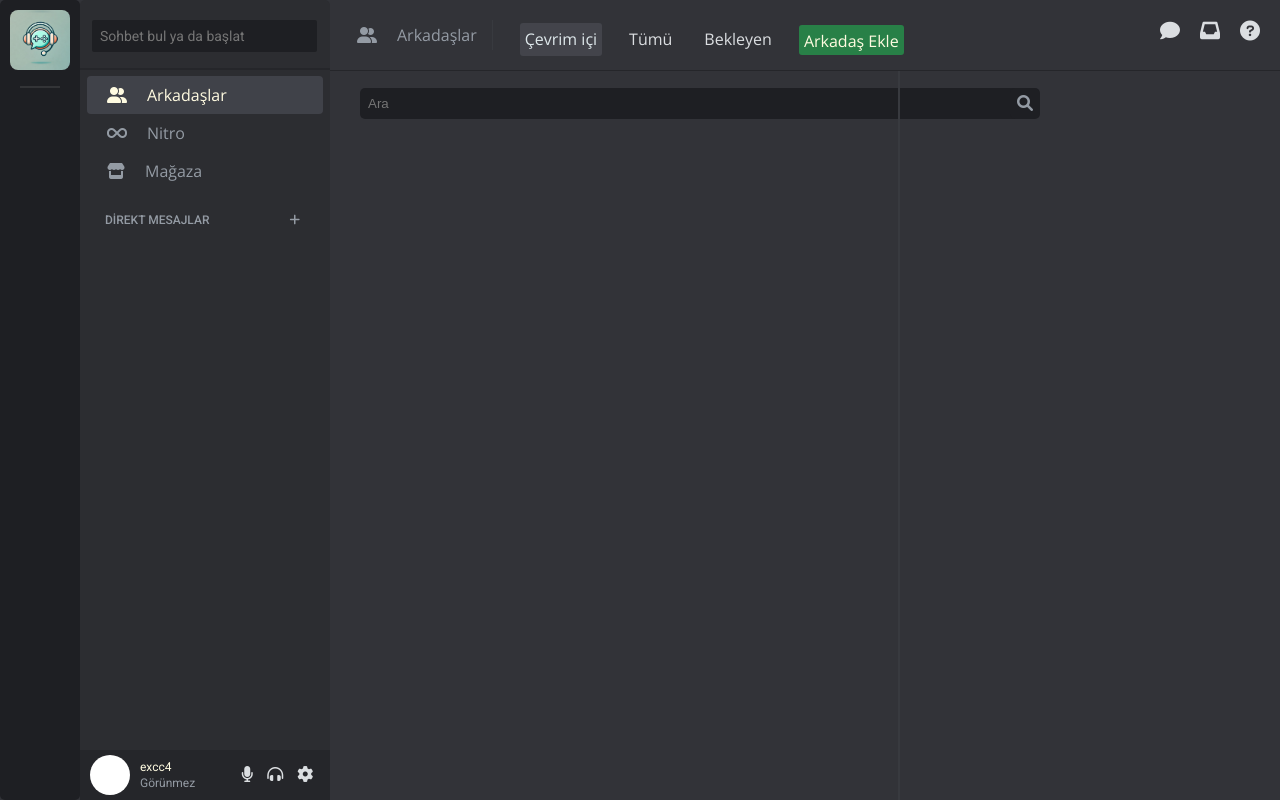
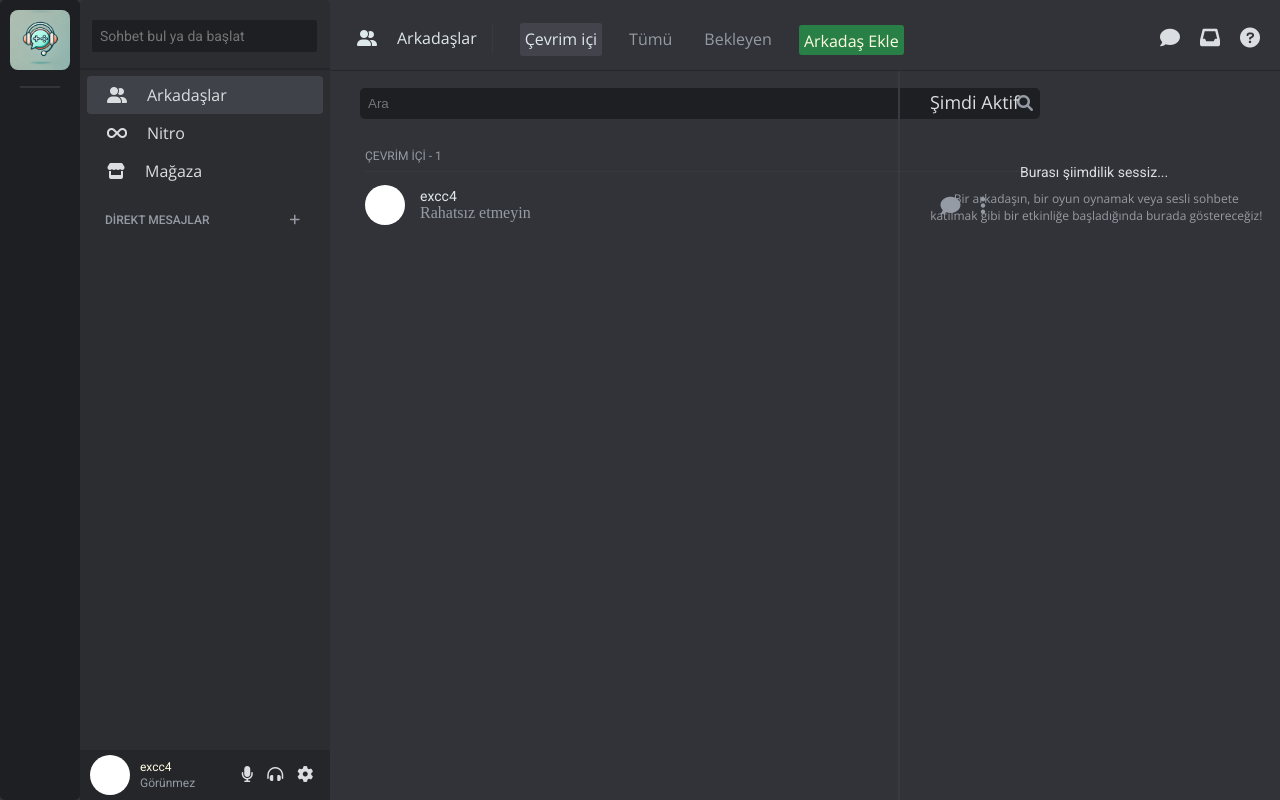
Before and after one commit to talhayay11/discord-front, a plain HTML site: page index.html in a window 1280 px wide. Drawn offline with nearby package versions, Linux system fonts and the light colour scheme.

Commit message:
message
message settings and content is done

```diff
--- a/index.js
+++ b/index.js
@@ -102,14 +102,39 @@
     <div className="main-content">
      <div className="main-content-search">
       <input type= "text" className="main-content-search-searchbar" placeholder= "Ara"/>
-      <i class="fa-solid fa-magnifying-glass main-content-search-icon"></i>
+      <i className="fa-solid fa-magnifying-glass main-content-search-icon"></i>
+     </div>
+
+      <div className="main-content-subject">
+       <div className="main-content-subject-situation">ÇEVRİM İÇİ - 1</div>
+       <hr className="main-content-subject-divider"/>
+       <div className="main-content-subject-message">
+        <div className="main-content-subject-message-messages">
+         <div className="main-content-subject-message-messages-pic"></div>
+         <div className="main-content-subject-message-messages-texts">
+          <div className="main-content-subject-message-messages-texts-nick">excc4</div>
+          <div className="main-content-subject-message-messages-texts-what">Rahatsız etmeyin</div>
+         </div>
+
+         <div className="main-content-subject-message-messages-icons">
+          <i className="fa-solid fa-comment fa-lg"></i>
+          <i className="fa-solid fa-ellipsis-vertical fa-lg"></i>
+         </div>
+        </div>
+       </div>
+      </div>
      </div>
 
      <div className="main-content-online">
       <hr className="main-content-online-divider"/>
+      <div className="main-content-online-right">
+       <div className="main-content-online-right-top">Şimdi Aktif</div>
+       <div className="main-content-online-right-text">Burası şiimdilik sessiz...</div>
+       <div className="main-content-online-right-description">Bir arkadaşın, bir oyun oynamak veya sesli
+        sohbete katılmak gibi bir etkinliğe başladığında burada göstereceğiz!</div>
+      </div>
      </div>
     </div>
-   </div>
    )}
 
    {activeTab === "nitro" && (
--- a/styles/style.scss
+++ b/styles/style.scss
@@ -25,6 +25,8 @@
 $font-size-10: 10px;
 $font-size-12: 12px;
 $font-size-14: 14px;
+$font-size-16: 16px;
+$font-size-18: 18px;
 
 body {
  margin: 0;
@@ -109,14 +111,14 @@
    margin-right: 20px;
    display: flex;
    position: relative;
-   color: $soft-pumice;
+   color: $drifting-cloud;
   }
 
   &-text {
    display: flex;
    position: relative;
    font-family: $font-family-open;
-   color: $soft-pumice;
+   color: $drifting-cloud;
   }
 
   &:hover {
@@ -128,11 +130,11 @@
    background-color: $napoleon;
 
    .sidebar-tab-text {
-    color: $fioletowy-beige;
+    color: $drifting-cloud;
    }
 
    .sidebar-tab-icon {
-    color: $fioletowy-beige;
+    color: $drifting-cloud;
    }
   }
  }
@@ -235,7 +237,7 @@
 
   &-friends {
    padding: 8px 0 8px 20px;
-   margin: 0px 7px 0 7px;
+   margin: 5px 7px 0 7px;
    cursor: default;
    border-radius: 4px;
    font-weight: 500;
@@ -247,14 +249,14 @@
     margin-right: 20px;
     display: flex;
     position: relative;
-    color: $soft-pumice;
+    color: $cloud-abyss;
    }
 
    &-text {
     display: flex;
     position: relative;
     font-family: $font-family-open;
-    color: $soft-pumice;
+    color: $cloud-abyss;
    }
   }
 
@@ -288,7 +290,7 @@
     color: $dark-ages;
     white-space: nowrap;
     font-weight: 500;
-    color: $drifting-cloud;
+    color: $soft-pumice;
    }
 
    &:hover {
@@ -299,8 +301,8 @@
     background-color: $smoking-night-blue;
 
     .main-top-tab-text {
-      cursor: default;
-      color: $cloud-abyss;
+     cursor: default;
+     color: $cloud-abyss;
     }
    }
   }
@@ -327,7 +329,7 @@
    display: flex;
    position: fixed;
    gap: 20px;
-   top: 30px;
+   top: 37px;
    right: 20px;
   }
  }
@@ -336,15 +338,18 @@
   flex: 1;
 
   &-search {
-    display: flex;
-    margin: 18px 0 0 30px;
+   display: flex;
+   margin: 18px 0 0 30px;
 
    &-searchbar {
     width: 70%;
     border: none;
+    outline: none;
     background-color: $inkwell-inception;
     padding: 8px;
     border-radius: 5px;
+    color: $fioletowy-beige;
+    z-index: 1;
    }
 
    &-icon {
@@ -353,10 +358,81 @@
     padding: 7px;
     border-radius: 5px;
     background-color: $inkwell-inception;
+    z-index: 1;
+   }
+  }
+
+  &-subject {
+   display: flex;
+   margin: 30px 0 0 35px;
+   flex-direction: column;
+   width: 70%;
+
+   &-situation {
+    color: $soft-pumice;
+    font-size: $font-size-12;
+    font-family: $font-family-roboto;
+   }
+
+   &-divider {
+    width: 100%;
+    height: 1px;
+    z-index: 1;
+    border: none;
+    background-color: $after-midnight;
+   }
+
+   &-message {
+    display: flex;
+    width: 100%;
+
+    &-messages {
+     display: flex;
+     margin: 5px 0 5px 0;
+     align-items: center;
+
+     &-pic {
+      background-color: white;
+      border-radius: 100%;
+      width: 40px;
+      height: 40px;
+     }
+
+     &-texts {
+      display: flex;
+      margin-left: 15px;
+      flex-direction: column;
+
+      &-nick {
+       font-size: $font-size-14;
+       font-family: $font-family-roboto;
+       color: $cloud-abyss;
+      }
+
+      &-what {
+       color: $soft-pumice;
+       white-space: nowrap;
+      }
+     }
+
+     &-icons {
+      display: flex;
+      position: fixed;
+      right: 23%;
+      gap: 20px;
+      color: $soft-pumice;
+     }
+    }
    }
   }
 
   &-online {
+   display: flex;
+   position: fixed;
+   width: 350px;
+   right: 0;
+   top: 120px;
+   z-index: 10;
 
    &-divider {
     position: fixed;
@@ -368,6 +444,38 @@
     right: 380px;
     background-color: $after-midnight;
    }
+
+   &-right {
+    display: flex;
+    flex-direction: column;
+
+    &-top {
+     display: flex;
+     font-size: $font-size-18;
+     font-family: $font-family-open;
+     color: $drifting-cloud;
+     margin-top: -30px;
+    }
+
+    &-text {
+     display: flex;
+     text-align: center;
+     font-size: $font-size-14;
+     font-family: $font-family-roboto;
+     color: $drifting-cloud;
+     margin: 50px 0 10px 90px;
+    }
+
+    &-description {
+     display: flex;
+     text-align: center;
+     color: $dark-ages;
+     width: 95%;
+     max-height: 20px;
+     font-size: $font-size-12;
+     font-family: $font-family-open;
+    }
+   }
   }
  }
 }
```
Also changed, not shown: styles/style.css, 1 other file.
